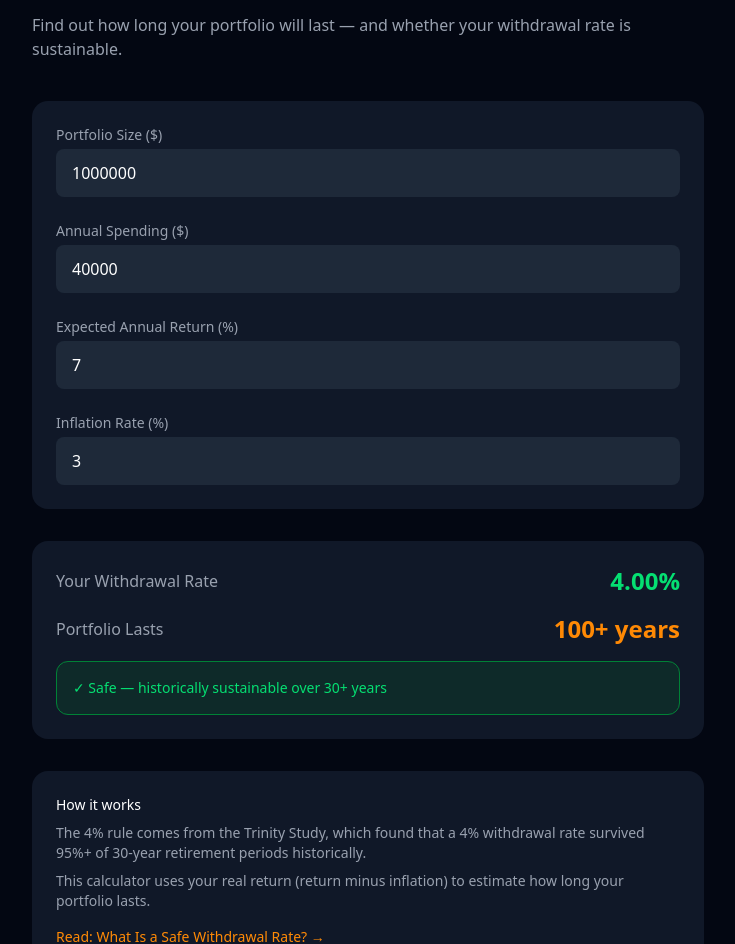
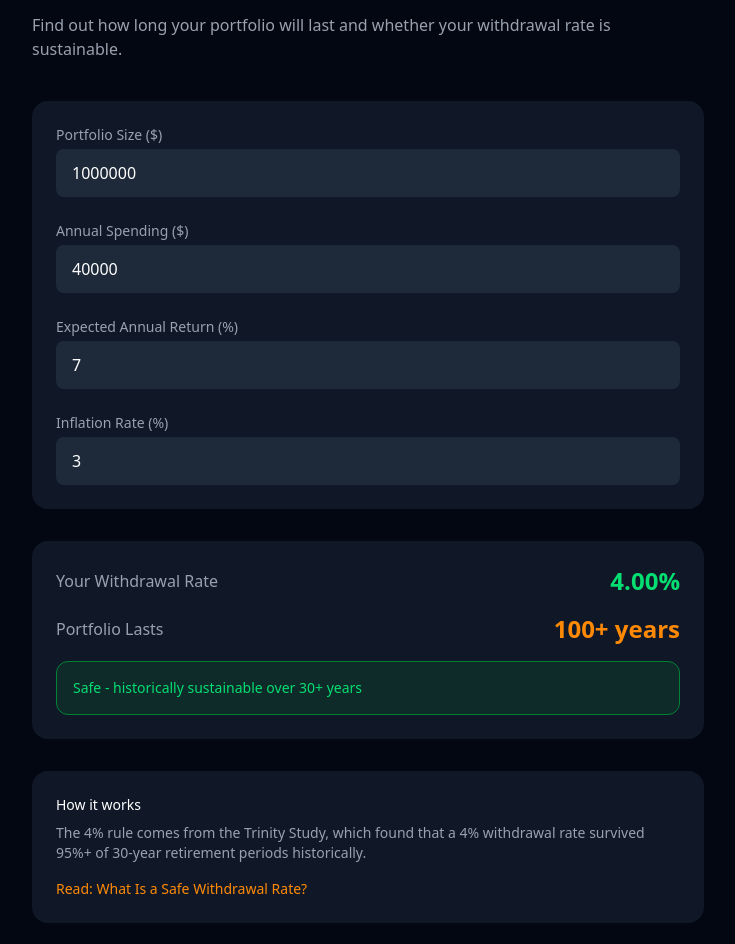
Before and after one commit to giraudsebastien79000-max/firepathtools, a Next.js app: page /tools/safe-withdrawal-rate in a window 1280 px wide. Shown: the part 151-1095 px from the top of the page, without its empty margins (272-1007 px from the left). Built offline with nearby package versions, Linux system fonts and the light colour scheme.

Commit message:
Split safe-withdrawal-rate into server and client components

```diff
--- /dev/null
+++ b/app/tools/safe-withdrawal-rate/client.tsx
@@ -0,0 +1,74 @@
+"use client";
+import { useState } from "react";
+import Link from "next/link";
+
+export default function SafeWithdrawalRateClient() {
+  const [portfolio, setPortfolio] = useState(1000000);
+  const [annualSpend, setAnnualSpend] = useState(40000);
+  const [returnRate, setReturnRate] = useState(7);
+  const [inflationRate, setInflationRate] = useState(3);
+
+  const withdrawalRate = portfolio > 0 ? (annualSpend / portfolio) * 100 : 0;
+  const realReturn = (returnRate - inflationRate) / 100;
+  let years = 0;
+  if (realReturn <= 0) {
+    years = portfolio / annualSpend;
+  } else {
+    years = Math.log(annualSpend / (annualSpend - portfolio * realReturn)) / Math.log(1 + realReturn);
+  }
+
+  const isSafe = withdrawalRate <= 4;
+  const isOk = withdrawalRate > 4 && withdrawalRate <= 5;
+
+  return (
+    <main className="min-h-screen bg-gray-950 text-white px-4 py-16">
+      <div className="max-w-2xl mx-auto">
+        <div className="mb-8">
+          <Link href="/tools" className="text-orange-400 text-sm hover:underline">← All Tools</Link>
+        </div>
+        <h1 className="text-3xl font-bold mb-2">Safe Withdrawal Rate Calculator</h1>
+        <p className="text-gray-400 mb-10">Find out how long your portfolio will last and whether your withdrawal rate is sustainable.</p>
+        <div className="space-y-6 bg-gray-900 rounded-2xl p-6 mb-8">
+          <div>
+            <label className="block text-sm text-gray-400 mb-1">Portfolio Size ($)</label>
+            <input type="number" value={portfolio} onChange={e => setPortfolio(Number(e.target.value))} className="w-full bg-gray-800 rounded-lg px-4 py-3 text-white focus:outline-none focus:ring-2 focus:ring-orange-500" />
+          </div>
+          <div>
+            <label className="block text-sm text-gray-400 mb-1">Annual Spending ($)</label>
+            <input type="number" value={annualSpend} onChange={e => setAnnualSpend(Number(e.target.value))} className="w-full bg-gray-800 rounded-lg px-4 py-3 text-white focus:outline-none focus:ring-2 focus:ring-orange-500" />
+          </div>
+          <div>
+            <label className="block text-sm text-gray-400 mb-1">Expected Annual Return (%)</label>
+            <input type="number" value={returnRate} onChange={e => setReturnRate(Number(e.target.value))} className="w-full bg-gray-800 rounded-lg px-4 py-3 text-white focus:outline-none focus:ring-2 focus:ring-orange-500" />
+          </div>
+          <div>
+            <label className="block text-sm text-gray-400 mb-1">Inflation Rate (%)</label>
+            <input type="number" value={inflationRate} onChange={e => setInflationRate(Number(e.target.value))} className="w-full bg-gray-800 rounded-lg px-4 py-3 text-white focus:outline-none focus:ring-2 focus:ring-orange-500" />
+          </div>
+        </div>
+        <div className="bg-gray-900 rounded-2xl p-6 mb-8 space-y-4">
+          <div className="flex justify-between items-center">
+            <span className="text-gray-400">Your Withdrawal Rate</span>
+            <span className={`text-2xl font-bold ${isSafe ? "text-green-400" : isOk ? "text-yellow-400" : "text-red-400"}`}>{withdrawalRate.toFixed(2)}%</span>
+          </div>
+          <div className="flex justify-between items-center">
+            <span className="text-gray-400">Portfolio Lasts</span>
+            <span className="text-2xl font-bold text-orange-400">{years > 100 ? "100+ years" : `${Math.round(years)} years`}</span>
+          </div>
+          <div className={`rounded-xl p-4 mt-2 ${isSafe ? "bg-green-900/30 border border-green-700" : isOk ? "bg-yellow-900/30 border border-yellow-700" : "bg-red-900/30 border border-red-700"}`}>
+            <p className={`text-sm font-medium ${isSafe ? "text-green-400" : isOk ? "text-yellow-400" : "text-red-400"}`}>
+              {isSafe ? "Safe - historically sustainable over 30+ years" : isOk ? "Borderline - consider reducing spending slightly" : "High risk - portfolio may run out prematurely"}
+            </p>
+          </div>
+        </div>
+        <div className="bg-gray-900 rounded-2xl p-6 text-sm text-gray-400 space-y-2">
+          <p className="font-medium text-white">How it works</p>
+          <p>The 4% rule comes from the Trinity Study, which found that a 4% withdrawal rate survived 95%+ of 30-year retirement periods historically.</p>
+          <div className="pt-2">
+            <Link href="/blog/what-is-a-safe-withdrawal-rate" className="text-orange-400 hover:underline">Read: What Is a Safe Withdrawal Rate?</Link>
+          </div>
+        </div>
+      </div>
+    </main>
+  );
+}
--- a/app/tools/safe-withdrawal-rate/page.tsx
+++ b/app/tools/safe-withdrawal-rate/page.tsx
@@ -1,96 +1,11 @@
+import type { Metadata } from "next";
+import SafeWithdrawalRateClient from "./client";
 
-import { useState } from "react";
-import Link from "next/link";
-
-export const metadata = {
+export const metadata: Metadata = {
   title: "Safe Withdrawal Rate Calculator | FirePathTools",
-  description: "Calculate how long your portfolio will last based on your withdrawal rate. Find your safe withdrawal rate for early retirement.",
+  description: "Calculate how long your portfolio will last based on your withdrawal rate.",
 };
 
 export default function SafeWithdrawalRatePage() {
-  const [portfolio, setPortfolio] = useState(1000000);
-  const [annualSpend, setAnnualSpend] = useState(40000);
-  const [returnRate, setReturnRate] = useState(7);
-  const [inflationRate, setInflationRate] = useState(3);
-
-  const withdrawalRate = portfolio > 0 ? (annualSpend / portfolio) * 100 : 0;
-  const realReturn = (returnRate - inflationRate) / 100;
-
-  let years = 0;
-  if (realReturn <= 0) {
-    years = portfolio / annualSpend;
-  } else {
-    const r = realReturn;
-    const W = annualSpend;
-    const P = portfolio;
-    years = Math.log(W / (W - P * r)) / Math.log(1 + r);
-  }
-
-  const isSafe = withdrawalRate <= 4;
-  const isOk = withdrawalRate > 4 && withdrawalRate <= 5;
-
-  return (
-    <main className="min-h-screen bg-gray-950 text-white px-4 py-16">
-      <div className="max-w-2xl mx-auto">
-        <div className="mb-8">
-          <Link href="/tools" className="text-orange-400 text-sm hover:underline">← All Tools</Link>
-        </div>
-
-        <h1 className="text-3xl font-bold mb-2">Safe Withdrawal Rate Calculator</h1>
-        <p className="text-gray-400 mb-10">Find out how long your portfolio will last — and whether your withdrawal rate is sustainable.</p>
-
-        <div className="space-y-6 bg-gray-900 rounded-2xl p-6 mb-8">
-          <div>
-            <label className="block text-sm text-gray-400 mb-1">Portfolio Size ($)</label>
-            <input type="number" value={portfolio} onChange={e => setPortfolio(Number(e.target.value))}
-              className="w-full bg-gray-800 rounded-lg px-4 py-3 text-white focus:outline-none focus:ring-2 focus:ring-orange-500" />
-          </div>
-          <div>
-            <label className="block text-sm text-gray-400 mb-1">Annual Spending ($)</label>
-            <input type="number" value={annualSpend} onChange={e => setAnnualSpend(Number(e.target.value))}
-              className="w-full bg-gray-800 rounded-lg px-4 py-3 text-white focus:outline-none focus:ring-2 focus:ring-orange-500" />
-          </div>
-          <div>
-            <label className="block text-sm text-gray-400 mb-1">Expected Annual Return (%)</label>
-            <input type="number" value={returnRate} onChange={e => setReturnRate(Number(e.target.value))}
-              className="w-full bg-gray-800 rounded-lg px-4 py-3 text-white focus:outline-none focus:ring-2 focus:ring-orange-500" />
-          </div>
-          <div>
-            <label className="block text-sm text-gray-400 mb-1">Inflation Rate (%)</label>
-            <input type="number" value={inflationRate} onChange={e => setInflationRate(Number(e.target.value))}
-              className="w-full bg-gray-800 rounded-lg px-4 py-3 text-white focus:outline-none focus:ring-2 focus:ring-orange-500" />
-          </div>
-        </div>
-
-        <div className="bg-gray-900 rounded-2xl p-6 mb-8 space-y-4">
-          <div className="flex justify-between items-center">
-            <span className="text-gray-400">Your Withdrawal Rate</span>
-            <span className={`text-2xl font-bold ${isSafe ? "text-green-400" : isOk ? "text-yellow-400" : "text-red-400"}`}>
-              {withdrawalRate.toFixed(2)}%
-            </span>
-          </div>
-          <div className="flex justify-between items-center">
-            <span className="text-gray-400">Portfolio Lasts</span>
-            <span className="text-2xl font-bold text-orange-400">
-              {years > 100 ? "100+ years" : `${Math.round(years)} years`}
-            </span>
-          </div>
-          <div className={`rounded-xl p-4 mt-2 ${isSafe ? "bg-green-900/30 border border-green-700" : isOk ? "bg-yellow-900/30 border border-yellow-700" : "bg-red-900/30 border border-red-700"}`}>
-            <p className={`text-sm font-medium ${isSafe ? "text-green-400" : isOk ? "text-yellow-400" : "text-red-400"}`}>
-              {isSafe ? "✓ Safe — historically sustainable over 30+ years" : isOk ? "⚠ Borderline — consider reducing spending slightly" : "✗ High risk — portfolio may run out prematurely"}
-            </p>
-          </div>
-        </div>
-
-        <div className="bg-gray-900 rounded-2xl p-6 text-sm text-gray-400 space-y-2">
-          <p className="font-medium text-white">How it works</p>
-          <p>The 4% rule comes from the Trinity Study, which found that a 4% withdrawal rate survived 95%+ of 30-year retirement periods historically.</p>
-          <p>This calculator uses your real return (return minus inflation) to estimate how long your portfolio lasts.</p>
-          <div className="pt-2">
-            <Link href="/blog/what-is-a-safe-withdrawal-rate" className="text-orange-400 hover:underline">Read: What Is a Safe Withdrawal Rate? →</Link>
-          </div>
-        </div>
-      </div>
-    </main>
-  );
+  return <SafeWithdrawalRateClient />;
 }
```
